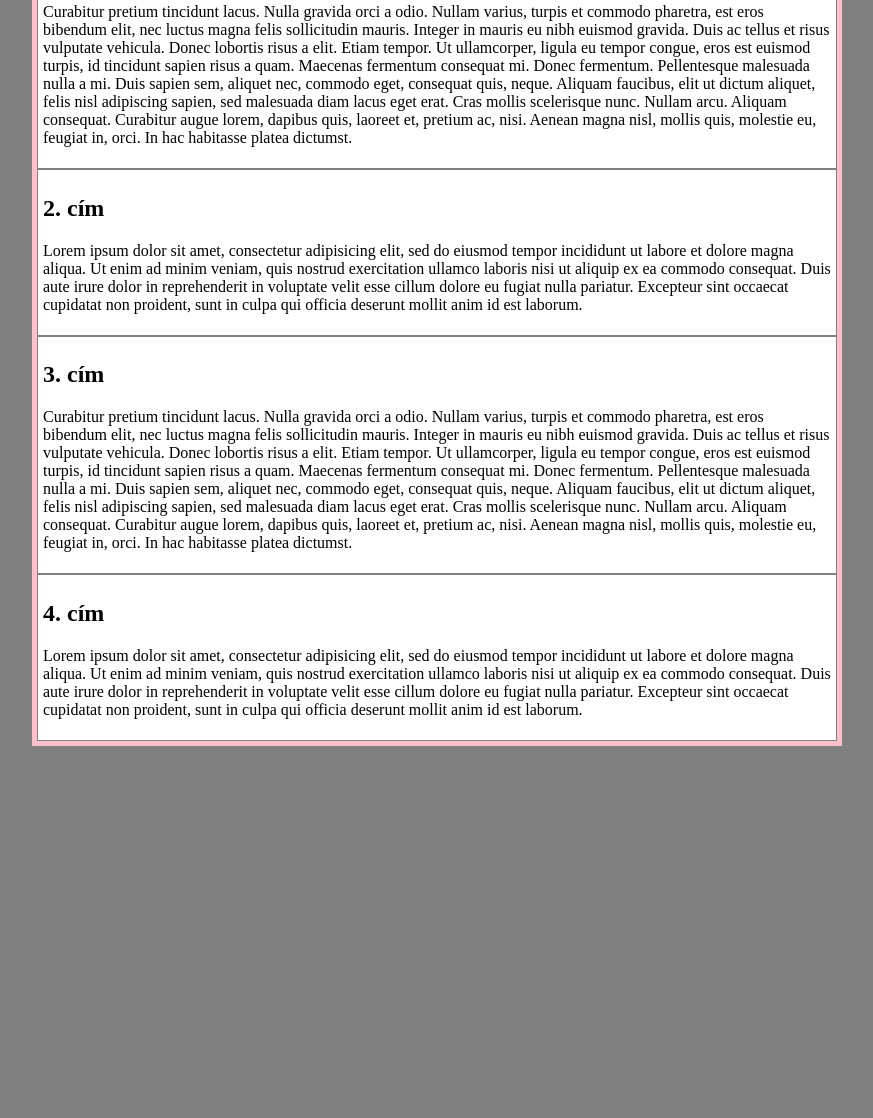
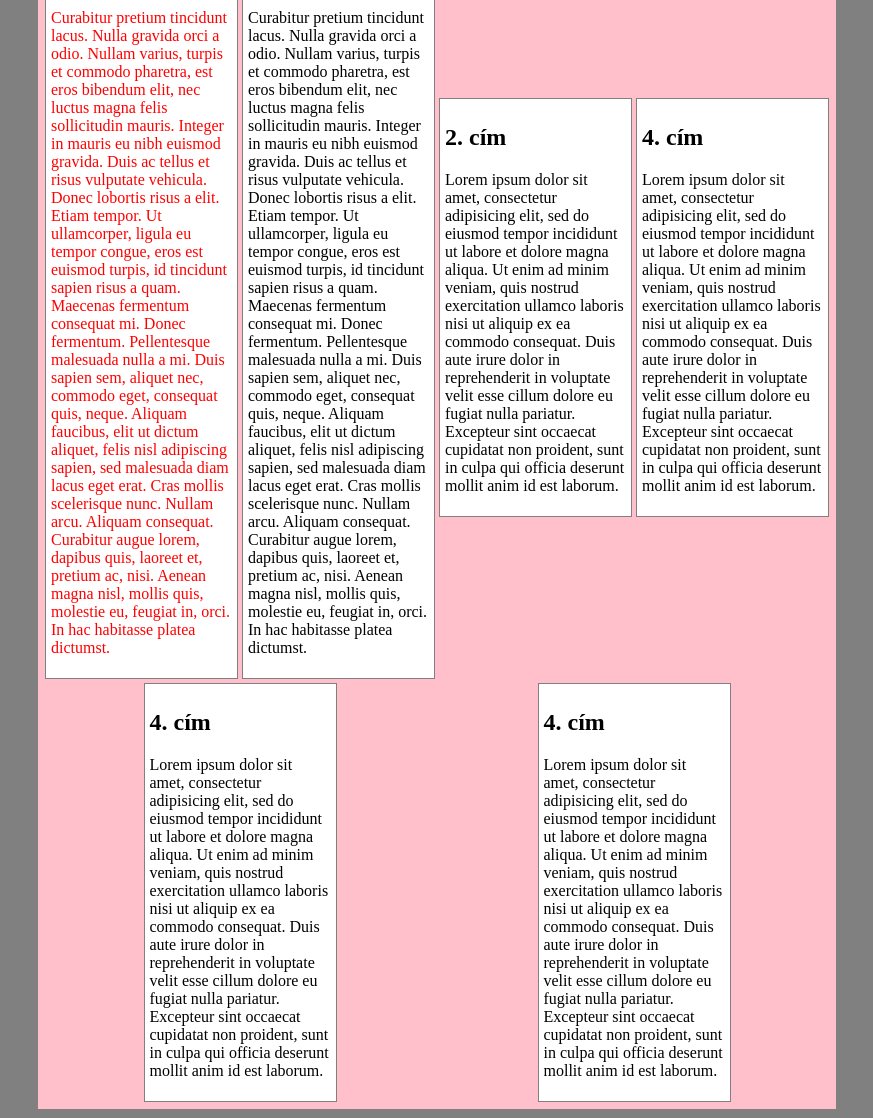
Before and after one commit to dlabanc/flexbox, a plain HTML site: page public_html/index.html in a window 1280 px wide. Shown: the part 176-1294 px from the top of the page, without its empty margins (203-1076 px from the left). Before the commit the page ends 931 px from the top, so only its background shows below. Drawn offline with Linux system fonts and the light colour scheme.

Commit message:
Flexbox szerkezet kialakítva

```diff
--- a/public_html/index.html
+++ b/public_html/index.html
@@ -40,6 +40,18 @@ and open the template in the editor.
                     Lorem ipsum dolor sit amet, consectetur adipisicing elit, sed do eiusmod tempor incididunt ut labore et dolore magna aliqua. Ut enim ad minim veniam, quis nostrud exercitation ullamco laboris nisi ut aliquip ex ea commodo consequat. Duis aute irure dolor in reprehenderit in voluptate velit esse cillum dolore eu fugiat nulla pariatur. Excepteur sint occaecat cupidatat non proident, sunt in culpa qui officia deserunt mollit anim id est laborum.
                 </p>
             </article>
+            <article>
+                <h2>4. cím</h2>
+                <p>
+                    Lorem ipsum dolor sit amet, consectetur adipisicing elit, sed do eiusmod tempor incididunt ut labore et dolore magna aliqua. Ut enim ad minim veniam, quis nostrud exercitation ullamco laboris nisi ut aliquip ex ea commodo consequat. Duis aute irure dolor in reprehenderit in voluptate velit esse cillum dolore eu fugiat nulla pariatur. Excepteur sint occaecat cupidatat non proident, sunt in culpa qui officia deserunt mollit anim id est laborum.
+                </p>
+            </article>
+            <article>
+                <h2>4. cím</h2>
+                <p>
+                    Lorem ipsum dolor sit amet, consectetur adipisicing elit, sed do eiusmod tempor incididunt ut labore et dolore magna aliqua. Ut enim ad minim veniam, quis nostrud exercitation ullamco laboris nisi ut aliquip ex ea commodo consequat. Duis aute irure dolor in reprehenderit in voluptate velit esse cillum dolore eu fugiat nulla pariatur. Excepteur sint occaecat cupidatat non proident, sunt in culpa qui officia deserunt mollit anim id est laborum.
+                </p>
+            </article>
         </main>
     </body>
 </html>
--- a/public_html/stilus.css
+++ b/public_html/stilus.css
@@ -2,6 +2,8 @@
 main,header,article {
     border:1px solid grey;
     padding: 5px;
+    box-sizing:border-box;
+    margin:2px;
 }
 
 body {
@@ -17,4 +19,38 @@ main {
 
 article {
     background-color: white;
+
 }
+
+main {
+    display:flex;
+    flex-direction: row;
+    flex-wrap: wrap;
+    justify-content: space-around;
+    align-content:flex-start;
+}
+
+article {
+    width:calc(25% - 4px);
+    align-self: center;
+}
+
+main article:nth-child(4) {
+    color:red;
+    order:-1;
+}
+
+header {
+    width:100%;
+    order:-1;
+}
+
+@media screen and (max-width:600px) {
+    main {
+        flex-direction: column;
+    }
+
+    article {
+        width:100%;
+    }
+}
```
